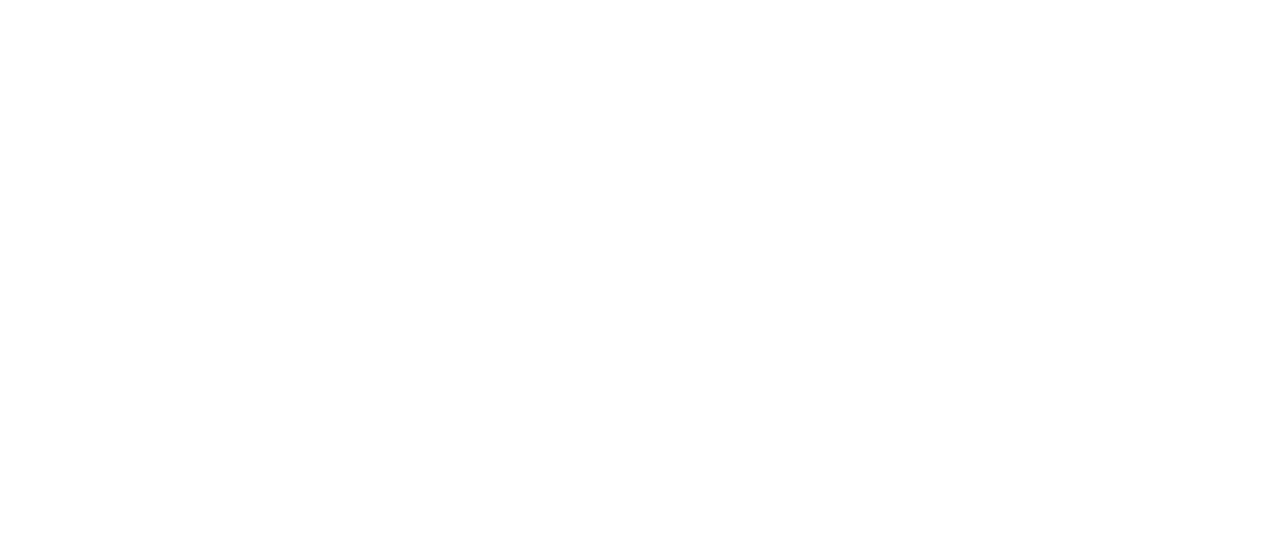
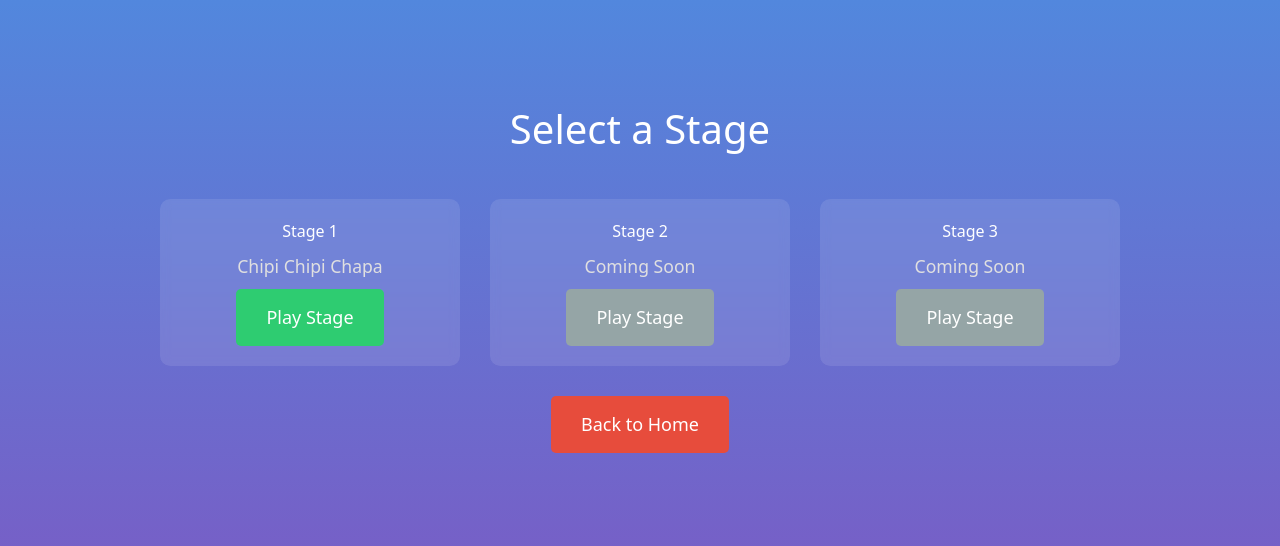
Before and after one commit to marron15/finalproject, a SvelteKit app: page /mainmenu in a window 1280 px wide. Shown: the part 124-670 px from the top of the page. Built offline with nearby package versions, Linux system fonts and the light colour scheme.

Commit message:
Chipichipi

```diff
--- a/src/routes/mainmenu/+page.svelte
+++ b/src/routes/mainmenu/+page.svelte
@@ -1,5 +1,138 @@
 <script lang="ts">
     import type { PageData } from './$types';
+    import { goto } from '$app/navigation';
 
     let { data }: { data: PageData } = $props();
+
+    interface Stage {
+      id: number;
+      title: string;
+      song: string;
+      url: string;
+    }
+
+    const stages: Stage[] = [
+      {
+        id: 1,
+        title: "Stage 1",
+        song: "Chipi Chipi Chapa",
+        url: "/audio/1 HOUR LOOP of chipi chipi chapa chapa trend!.mp3"
+      },
+      {
+        id: 2,
+        title: "Stage 2",
+        song: "Coming Soon",
+        url: ""
+      },
+      {
+        id: 3,
+        title: "Stage 3",
+        song: "Coming Soon",
+        url: ""
+      }
+    ];
+
+    function selectStage(stage: Stage) {
+      // Store the selected stage information (you might want to use a store)
+      localStorage.setItem('selectedStage', JSON.stringify(stage));
+      goto('/pianotiles');
+    }
 </script>
+
+<main>
+  <h1>Select a Stage</h1>
+
+  <div class="stages-container">
+    {#each stages as stage}
+      <div class="stage-card">
+        <h2>{stage.title}</h2>
+        <p class="song-title">{stage.song}</p>
+        <button
+          onclick={() => selectStage(stage)}
+          class:disabled={!stage.url}
+          disabled={!stage.url}
+        >
+          Play Stage
+        </button>
+      </div>
+    {/each}
+  </div>
+
+  <button class="back-button" onclick={() => goto('/')}>Back to Home</button>
+</main>
+
+<style>
+  main {
+    display: flex;
+    flex-direction: column;
+    align-items: center;
+    justify-content: center;
+    min-height: 100vh;
+    background: linear-gradient(180deg, #4a90e2 0%, #7e57c2 100%);
+    color: white;
+    padding: 20px;
+  }
+
+  h1 {
+    font-size: 2.5em;
+    margin-bottom: 40px;
+  }
+
+  .stages-container {
+    display: flex;
+    gap: 30px;
+    flex-wrap: wrap;
+    justify-content: center;
+    max-width: 1200px;
+  }
+
+  .stage-card {
+    background: rgba(255, 255, 255, 0.1);
+    padding: 20px;
+    border-radius: 10px;
+    text-align: center;
+    backdrop-filter: blur(5px);
+    width: 300px;
+    transition: transform 0.2s;
+  }
+
+  .stage-card:hover {
+    transform: translateY(-5px);
+  }
+
+  .song-title {
+    font-size: 1.1em;
+    margin: 10px 0;
+    color: #e0e0e0;
+  }
+
+  button {
+    padding: 15px 30px;
+    font-size: 18px;
+    background: #2ecc71;
+    color: white;
+    border: none;
+    border-radius: 5px;
+    cursor: pointer;
+    transition: transform 0.2s, background-color 0.2s;
+  }
+
+  button:hover:not(.disabled) {
+    transform: scale(1.05);
+    background: #27ae60;
+  }
+
+  button.disabled {
+    background: #95a5a6;
+    cursor: not-allowed;
+  }
+
+  .back-button {
+    margin-top: 30px;
+    background: #e74c3c;
+  }
+
+  .back-button:hover {
+    background: #c0392b;
+  }
+</style>
--- a/src/routes/pianotiles/+page.svelte
+++ b/src/routes/pianotiles/+page.svelte
@@ -1,27 +1,50 @@
 <script lang="ts">
     import { onMount } from 'svelte';
+    import { goto } from '$app/navigation';
+
+    interface Stage {
+        id: number;
+        title: string;
+        song: string;
+        url: string;
+    }
 
     interface Tile {
         column: number;
         y: number;
         clicked: boolean;
+        timestamp: number;
     }
 
+    let selectedStage: Stage | null = null;
+    let isLoading = true;
     let score = 0;
     let gameStarted = false;
     let gameOver = false;
     let tiles: Tile[] = [];
-    let speed = 2;
+    let speed = 3;
     let animationFrame: number | null = null;
     let lastTimestamp = 0;
-    let maxTiles = 4; // Maximum number of tiles on screen
+    let audio: HTMLAudioElement;
+    let startTime = 0;
 
-    function createTile(): Tile {
+    // Define rhythm patterns (in milliseconds)
+    const rhythmPatterns: Record<number, number[]> = {
+        1: [
+            0, 500, 1000, 1500,  // First measure
+            2000, 2500, 3000, 3500,  // Second measure
+            4000, 4500, 5000, 5500,  // Third measure
+            6000, 6500, 7000, 7500   // Fourth measure
+        ]
+    };
+
+    function createTile(timestamp: number): Tile {
         const column = Math.floor(Math.random() * 4);
         return {
             column,
             y: -150,
-        clicked: false
+            clicked: false,
+            timestamp
         };
     }
 
@@ -30,42 +53,62 @@
         gameStarted = true;
         gameOver = false;
         score = 0;
-      speed = 2;
-      tiles = [createTile()];
-      lastTimestamp = performance.now();
+        speed = 3;
+        tiles = [];
+        startTime = performance.now();
+        lastTimestamp = startTime;
+
+        // Start playing the song
+        if (selectedStage?.url && audio) {
+            try {
+                audio.currentTime = 0;
+                const playPromise = audio.play();
+                if (playPromise !== undefined) {
+                    playPromise.catch(error => {
+                        console.error('Audio playback error:', error);
+                    });
+                }
+            } catch (error) {
+                console.error('Error playing audio:', error);
+            }
+        }
+
         animate();
     }
 
     function animate(timestamp = 0): void {
         const deltaTime = timestamp - lastTimestamp;
+        const gameTime = timestamp - startTime;
         lastTimestamp = timestamp;
 
-      // Move tiles down
+        // Move existing tiles down
         tiles.forEach(tile => {
             tile.y += speed * deltaTime / 16;
         });
 
-      // Add new tile if we have space and the last tile is far enough down
-      if (tiles.length < maxTiles && (tiles.length === 0 || tiles[tiles.length - 1].y > 150)) {
-        tiles = [...tiles, createTile()];
+        // Generate new tiles based on rhythm pattern
+        if (selectedStage?.id && rhythmPatterns[selectedStage.id]) {
+            const pattern = rhythmPatterns[selectedStage.id];
+            const currentBeat = pattern.find(beat =>
+                Math.abs(gameTime % 8000 - beat) < 20 && // 8000ms = pattern length
+                !tiles.some(tile => Math.abs(tile.timestamp % 8000 - beat) < 20)
+            );
+
+            if (currentBeat !== undefined) {
+                tiles = [...tiles, createTile(gameTime)];
+            }
         }
 
-      // Check for missed tiles or tiles that passed the bottom
-      const bottomLine = window.innerHeight - 200; // Define bottom line position
-      const failedTile = tiles.find(tile => {
-        // Game over if an unclicked tile passes the bottom line
-        if (!tile.clicked && tile.y > bottomLine) {
-          return true;
-        }
-        return false;
-      });
+        // Check for missed tiles
+        const bottomLine = window.innerHeight - 200;
+        const failedTile = tiles.find(tile => !tile.clicked && tile.y > bottomLine);
 
         if (failedTile) {
             endGame();
             return;
         }
 
-      // Clean up tiles that are way past the bottom
+        // Remove tiles that are off screen
         tiles = tiles.filter(tile => tile.y < window.innerHeight);
 
         if (!gameOver) {
@@ -76,7 +119,6 @@
     function handleTileClick(tile: Tile): void {
         if (!gameStarted || gameOver || tile.clicked) return;
 
-      // Find the lowest unclicked tile
         const lowestUnclickedTile = tiles
             .filter(t => !t.clicked)
             .sort((a, b) => b.y - a.y)[0];
@@ -84,7 +126,10 @@
         if (tile === lowestUnclickedTile) {
             tile.clicked = true;
             score++;
-        speed += 0.1; // Increase speed as score increases
+            // Increase speed gradually
+            if (score % 10 === 0) {
+                speed += 0.5;
+            }
         } else {
             endGame();
         }
@@ -96,33 +141,69 @@
         if (animationFrame !== null) {
             cancelAnimationFrame(animationFrame);
         }
+        if (audio) {
+            audio.pause();
+            audio.currentTime = 0;
+        }
     }
 
     onMount(() => {
+        const stageData = localStorage.getItem('selectedStage');
+        if (!stageData) {
+            goto('/mainmenu');
+            return;
+        }
+        selectedStage = JSON.parse(stageData);
+        isLoading = false;
+
+        // Initialize audio
+        if (selectedStage?.url) {
+            audio = new Audio(selectedStage.url);
+            audio.addEventListener('canplaythrough', () => {
+                console.log('Audio loaded and ready to play');
+            });
+            audio.addEventListener('error', (e) => {
+                console.error('Audio error:', e);
+            });
+            audio.load();
+        }
+
         return () => {
             if (animationFrame !== null) {
                 cancelAnimationFrame(animationFrame);
+            }
+            if (audio) {
+                audio.pause();
+                audio.currentTime = 0;
             }
         };
     });
 </script>
 
 <main>
+    {#if isLoading}
+        <div class="loading">Loading...</div>
+    {:else}
+        <div class="game-header">
+            <h1>{selectedStage?.title || 'Piano Tiles'}</h1>
+            <p class="song-info">{selectedStage?.song}</p>
+            <div class="score">Score: {score}</div>
+        </div>
+
         <div class="game-container">
-      <div class="score">Score: {score}</div>
             {#if !gameStarted}
-        <button class="start-button" on:click={startGame}>START!</button>
+                <button class="start-button" onclick={startGame}>START!</button>
             {/if}
             {#if gameOver}
                 <div class="game-over">
                     <p>Game Over! Score: {score}</p>
-          <button class="restart-button" on:click={startGame}>Play Again</button>
+                    <button class="restart-button" onclick={startGame}>Play Again</button>
                 </div>
             {/if}
             <div
                 class="tiles-container"
                 role="presentation"
-        on:mousedown|self={() => {
+                onclick={() => {
                     if (gameStarted && !gameOver) endGame();
                 }}
             >
@@ -131,91 +212,69 @@
                         type="button"
                         class="tile {tile.clicked ? 'clicked' : ''}"
                         style="left: {tile.column * 25}%; top: {tile.y}px;"
-            on:click|stopPropagation={() => handleTileClick(tile)}
-            on:keydown={(e) => e.key === 'Enter' && handleTileClick(tile)}
-            aria-label="Piano tile {tile.column + 1}"
+                        onclick={(e) => {
+                            e.stopPropagation();
+                            handleTileClick(tile);
+                        }}
                         disabled={tile.clicked}
+                        aria-label="Piano tile column {tile.column + 1}"
                     ></button>
                 {/each}
             </div>
         </div>
+
+        <div class="controls">
+            <button class="back-button" onclick={() => goto('/mainmenu')}>Back to Menu</button>
+        </div>
+    {/if}
 </main>
 
 <style>
     main {
-      width: 100%;
-      height: 100vh;
         display: flex;
-      justify-content: center;
+        flex-direction: column;
         align-items: center;
-      background: linear-gradient(180deg, #4a90e2 0%, #7e57c2 100%);
+        min-height: 100vh;
+        background: linear-gradient(180deg, #2c3e50 0%, #3498db 100%);
+        color: white;
+        padding: 20px;
+    }
+
+    .loading {
+        font-size: 1.5em;
+        margin-top: 40px;
+    }
+
+    .game-header {
+        text-align: center;
+        margin-bottom: 30px;
+    }
+
+    h1 {
+        font-size: 2.5em;
+        margin-bottom: 10px;
+    }
+
+    .song-info {
+        font-size: 1.2em;
+        color: #e0e0e0;
+        margin-bottom: 10px;
+    }
+
+    .score {
+        font-size: 1.5em;
+        font-weight: bold;
+        color: #2ecc71;
     }
 
     .game-container {
+        background: rgba(0, 0, 0, 0.5);
+        border-radius: 10px;
         width: 400px;
-      height: 80vh;
+        height: 600px;
         position: relative;
         overflow: hidden;
-      background: rgba(255, 255, 255, 0.1);
-      border-radius: 10px;
-    }
-
-    .score {
-      position: absolute;
-      top: 20px;
-      left: 50%;
-      transform: translateX(-50%);
-      font-size: 24px;
-      color: white;
-      z-index: 10;
-    }
-
-    .start-button {
-      position: absolute;
-      top: 50%;
-      left: 50%;
-      transform: translate(-50%, -50%);
-      padding: 15px 30px;
-      font-size: 24px;
-      background: #2ecc71;
-      color: white;
-      border: none;
-      border-radius: 5px;
-      cursor: pointer;
-      z-index: 10;
-    }
-
-    .game-over {
-      position: absolute;
-      top: 50%;
-      left: 50%;
-      transform: translate(-50%, -50%);
-      text-align: center;
-      background: rgba(231, 76, 60, 0.9);
-      padding: 20px;
-      border-radius: 5px;
-      z-index: 10;
-    }
-
-    .game-over p {
-      font-size: 24px;
-      color: white;
-      margin: 0 0 20px 0;
-    }
-
-    .restart-button {
-      padding: 10px 20px;
-      font-size: 18px;
-      background: #2ecc71;
-      color: white;
-      border: none;
-      border-radius: 5px;
-      cursor: pointer;
-      transition: transform 0.2s;
-    }
-
-    .restart-button:hover {
-      transform: scale(1.05);
+        margin: 20px 0;
     }
 
     .tiles-container {
@@ -229,17 +288,73 @@
         width: 25%;
         height: 150px;
         background: #000;
+        border: none;
         cursor: pointer;
         transition: background-color 0.2s;
     }
 
     .tile.clicked {
         background: #2ecc71;
+        cursor: default;
     }
 
-    :global(body) {
-      margin: 0;
-      padding: 0;
-      font-family: Arial, sans-serif;
+    .start-button {
+        position: absolute;
+        top: 50%;
+        left: 50%;
+        transform: translate(-50%, -50%);
+        padding: 20px 40px;
+        font-size: 24px;
+        background: #2ecc71;
+        z-index: 10;
+    }
+
+    .game-over {
+        position: absolute;
+        top: 50%;
+        left: 50%;
+        transform: translate(-50%, -50%);
+        background: rgba(231, 76, 60, 0.9);
+        padding: 20px;
+        border-radius: 10px;
+        text-align: center;
+        z-index: 10;
+    }
+
+    .game-over p {
+        font-size: 24px;
+        margin: 0 0 20px 0;
+    }
+
+    .controls {
+        margin-top: 20px;
+    }
+
+    button {
+        padding: 15px 30px;
+        font-size: 18px;
+        color: white;
+        border: none;
+        border-radius: 5px;
+        cursor: pointer;
+        transition: transform 0.2s, background-color 0.2s;
+    }
+
+    .back-button {
+        background: #e74c3c;
+    }
+
+    .back-button:hover {
+        transform: scale(1.05);
+        background: #c0392b;
+    }
+
+    .restart-button {
+        background: #2ecc71;
+    }
+
+    .restart-button:hover {
+        transform: scale(1.05);
+        background: #27ae60;
     }
 </style>
```
Also changed, not shown: 1 other file (tests, documents, lock files or other folders). Lines whose indentation alone changed are shown as unchanged.
